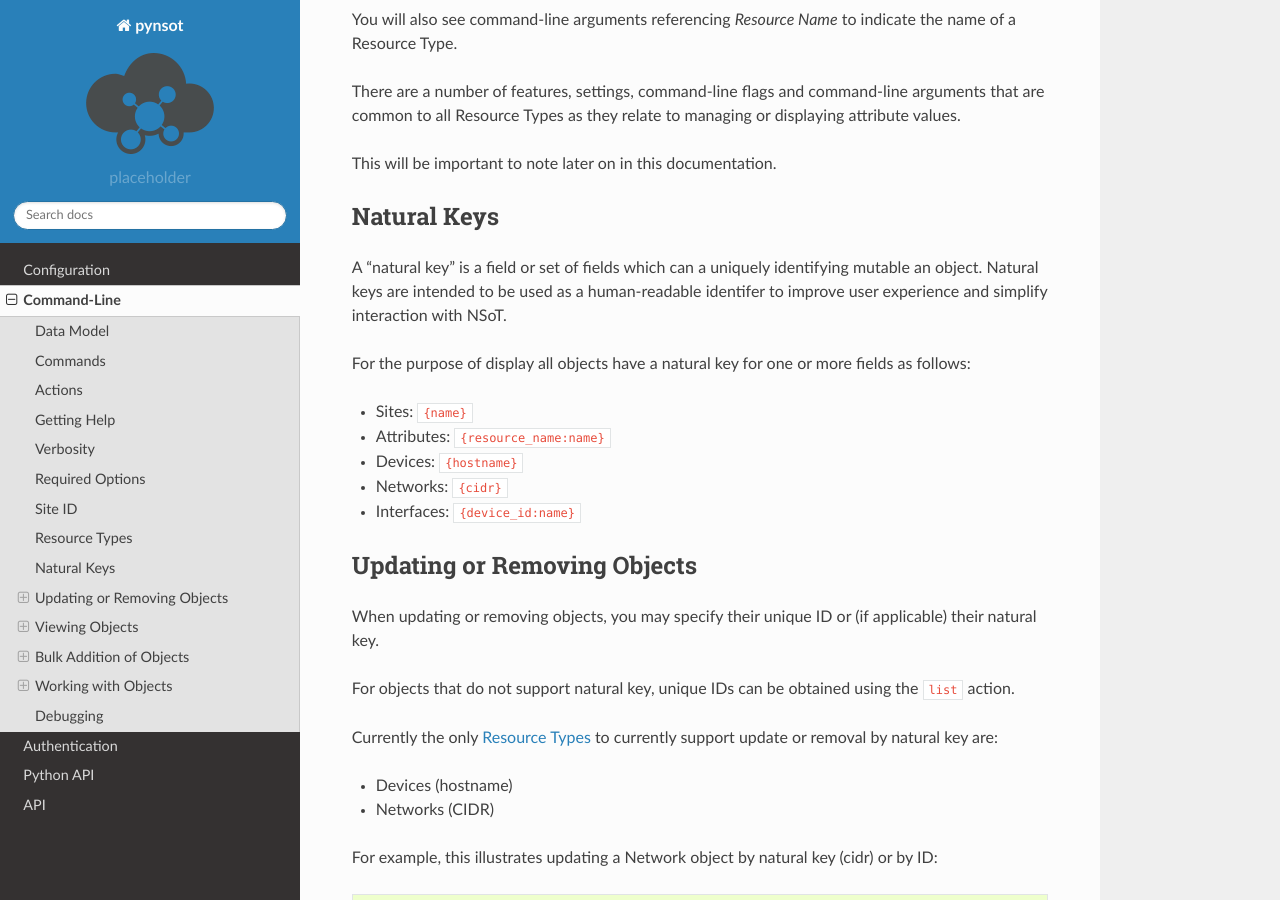
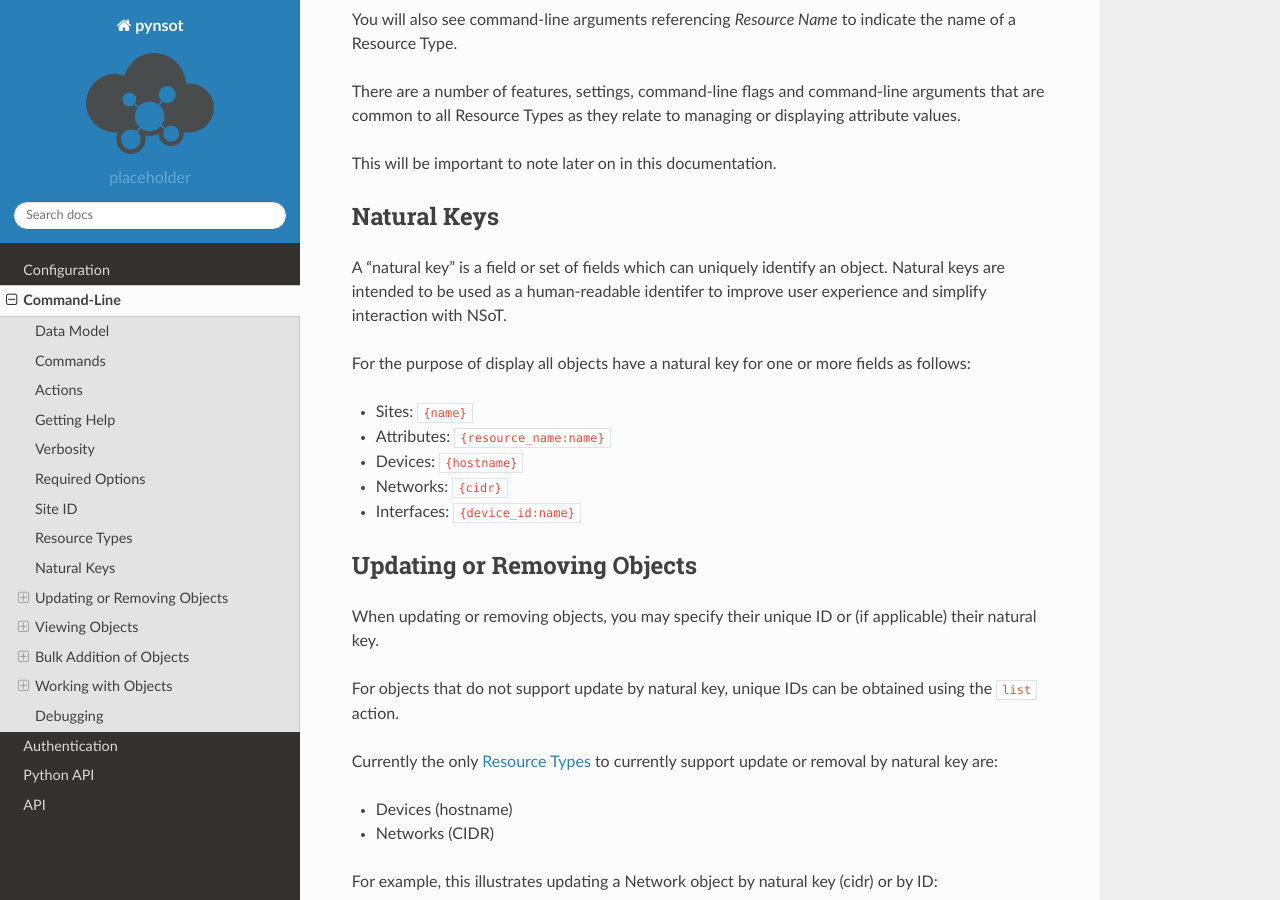
Before and after one commit to dropbox/pynsot, a Sphinx documentation site: the page built from docs/cli.rst, in a window 1280 px wide and 900 px high, scrolled down 2667 px. Built offline with Sphinx 7.4.7 and the Read the Docs theme 2.0.0, drawn with Linux system fonts in a browser that asks for light colours; pages that are not in the unit, such as notebooks, are missing from menus; some of the changed text lies outside the part shown.

Commit message:
Fixes #110 - Added netaddr to requirements.txt
- Also fix some typos in the CLI docs.

```diff
--- a/docs/cli.rst
+++ b/docs/cli.rst
@@ -148,9 +148,9 @@
 Natural Keys
 ============
 
-A "natural key" is a field or set of fields which can a uniquely identifying
-mutable an object. Natural keys are intended to be used as a human-readable
-identifer to improve user experience and simplify interaction with NSoT.
+A "natural key" is a field or set of fields which can uniquely identify an
+object. Natural keys are intended to be used as a human-readable identifer to
+improve user experience and simplify interaction with NSoT.
 
 For the purpose of display all objects have a natural key for one or more
 fields as follows:
@@ -167,8 +167,8 @@
 When updating or removing objects, you may specify their unique ID or (if
 applicable) their natural key.
 
-For objects that do not support natural key, unique IDs can be obtained using
-the ``list`` action.
+For objects that do not support update by natural key, unique IDs can be
+obtained using the ``list`` action.
 
 Currently the only :ref:`resource_types` to currently support update or removal
 by natural key are:
--- a/pynsot/version.py
+++ b/pynsot/version.py
@@ -1 +1 @@
-__version__ = '0.21'
+__version__ = '0.21.1'
--- a/requirements.txt
+++ b/requirements.txt
@@ -1,5 +1,6 @@
 click==6.2
 PTable==0.9.2
+netaddr==0.7.18
 rcfile==0.1.4
 requests==2.9.1
 slumber==0.7.1
```
Also changed, not shown: other parts of docs/cli.rst (+2 -2 lines).
